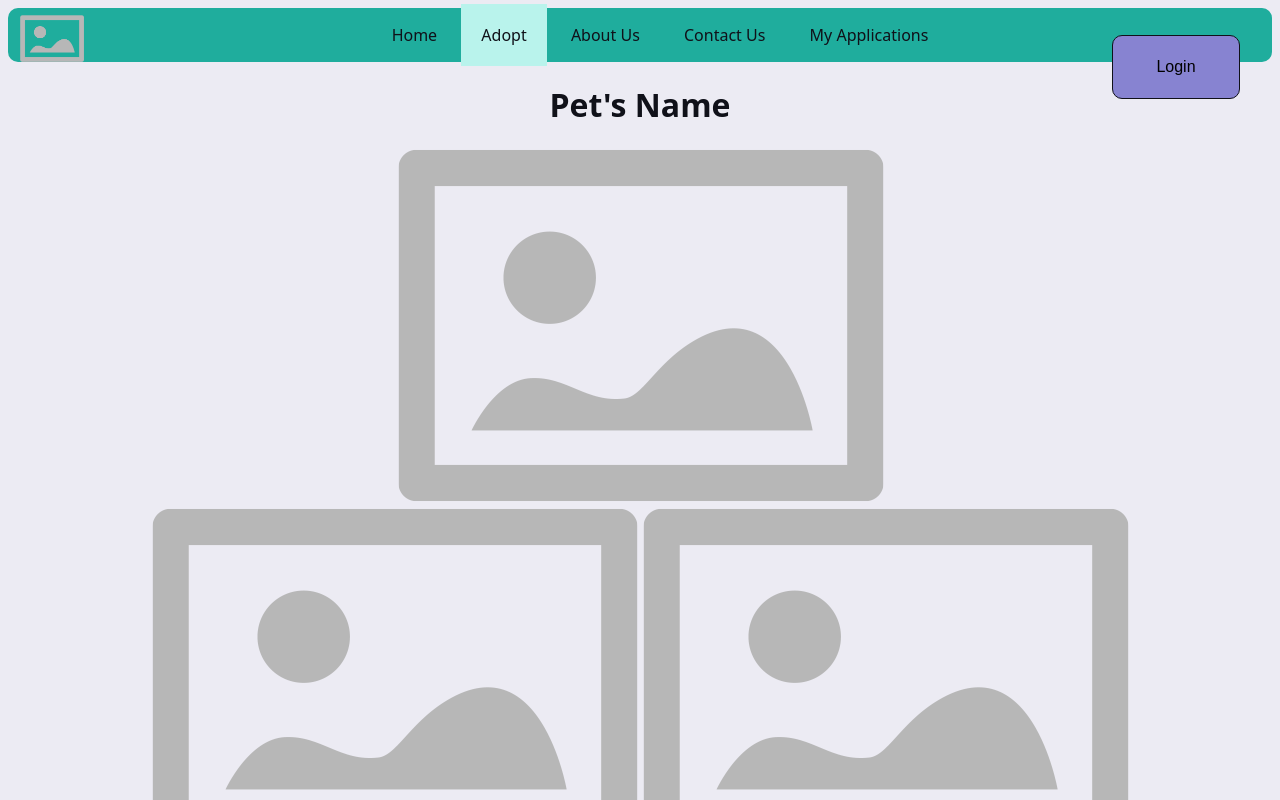
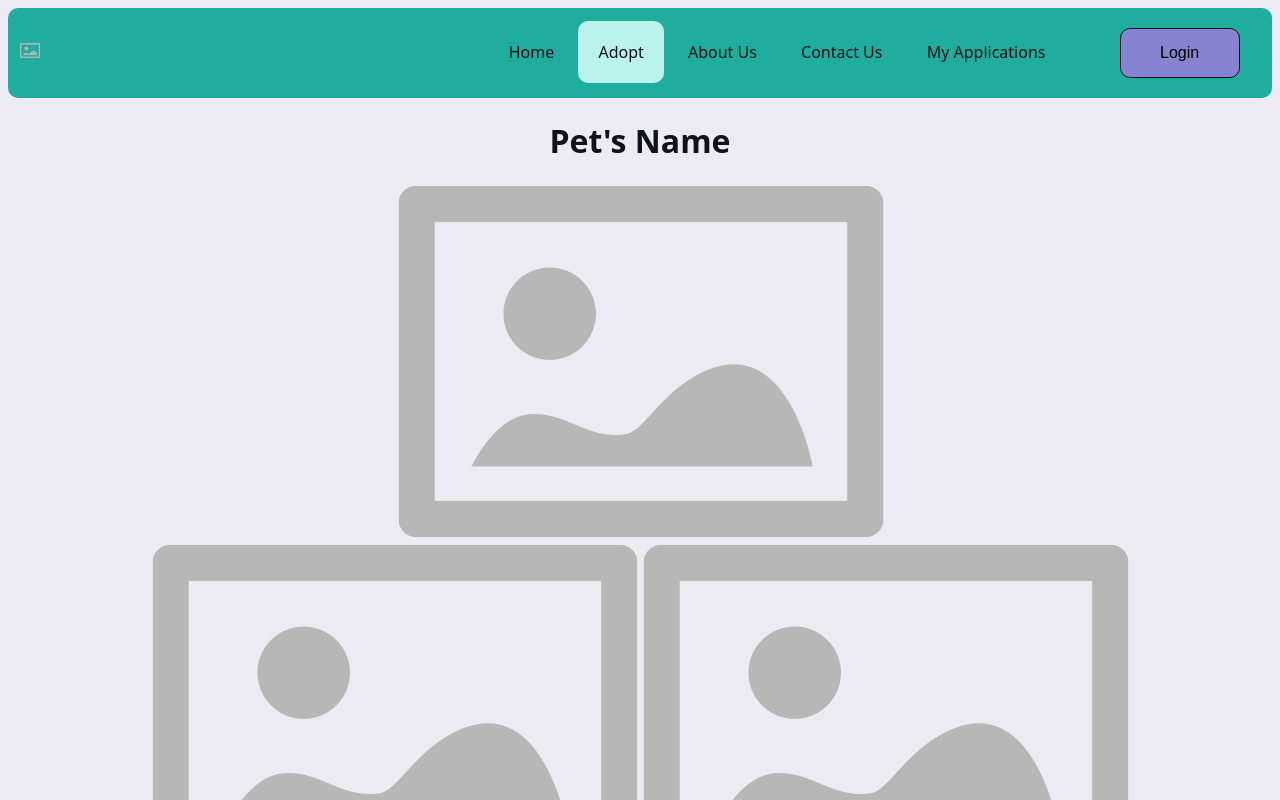
Before and after one commit to mrgnschndr/proposal-profile, a plain HTML site: page index.html in a window 1280 px wide. Shown: the top 800 px of the page. Drawn offline with Linux system fonts and the light colour scheme.

Commit message:
fixed alignment for all elements in header.

```diff
--- a/index.html
+++ b/index.html
@@ -8,7 +8,10 @@
 </head>
 <body>
     <header>
-        <img id="logo" src="./images/placeholder.png" alt="Paws and Whiskers Rescue logo">
+        <div id="logo-div">
+            <img id="logo" src="./images/placeholder.png" alt="Paws and Whiskers Rescue logo">
+        </div>
+        <div id="logo-blank"></div>
         <nav id="header-nav">
             <ul>
                 <a href="#" class="nav-items">Home</a>
@@ -18,7 +21,9 @@
                 <a href="#" class="nav-items">My Applications</a>
             </ul>
         </nav>
-        <button type="button" id="login">Login</button>
+        <div id="login-div">
+            <button type="button" id="login">Login</button>
+        </div>
     </header>
 
     <main>
--- a/styles.css
+++ b/styles.css
@@ -4,12 +4,10 @@ Purple: #8783D1 (tertiary)
 White: #ECEBF3
 Black: #101119 */
 
-
 header {
     background-color: #1FAD9D;
     color: #101119;
     border-radius: 10px;
-    border-color: #1FAD9D;
 }
 
 body {
@@ -24,7 +22,7 @@ button {
     font-style: bold;
     font-size: 16px;
     border: none;
-    border-radius: 20px;
+    border-radius: 10px;
     border-color: #DD4055;
     height: 40px;
     margin: 20px;
@@ -37,23 +35,23 @@ footer {
     color: #101119;
 }
 
+#logo-div {
+    display:inline-block;
+}
+
 #logo {
+    width: 20px;
+    height: auto;
+}
+
+#login-div {
     display: inline-block;
-    width: 5%;
-    height: auto;
-    position: absolute;
-    left: 20px;
-    top: 15px;
 }
 
 #login {
-    display: inline-block;
-    width: 10%;
-    height: 8%;
+    width: 120px;
+    height: 50px;
     background-color: #8783D1;
-    position: absolute;
-    right: 20px;
-    top: 15px;
     border: solid;
     border-radius: 10px;
     border-color: #101119;
@@ -64,17 +62,17 @@ footer {
 #header-nav {
     display: inline-block;
     list-style-type: none;
-    margin: 0px;
-    padding: 0px;
+    margin-right: 30px;
+    padding: 0;
     font-weight: 400;
 }
 
 .nav-items {
-    border-left: none;
     text-decoration: none;
     text-align: center;
     color: #101119;
     padding: 20px 20px;
+    border-radius: 10px;
 }
 
 #adopt {
@@ -147,6 +145,13 @@ h3 {
     margin: auto;
 }
 
+#logo-blank {
+    display: inline-block;
+    width: 100px;
+    height:auto;
+    margin: 0px 220px 0px 80px;
+}
+
 
 /*
 https://www.w3schools.com/css/css3_images.asp#:~:text=Thumbnail-,Images,-Use%20the%20border*/
```
